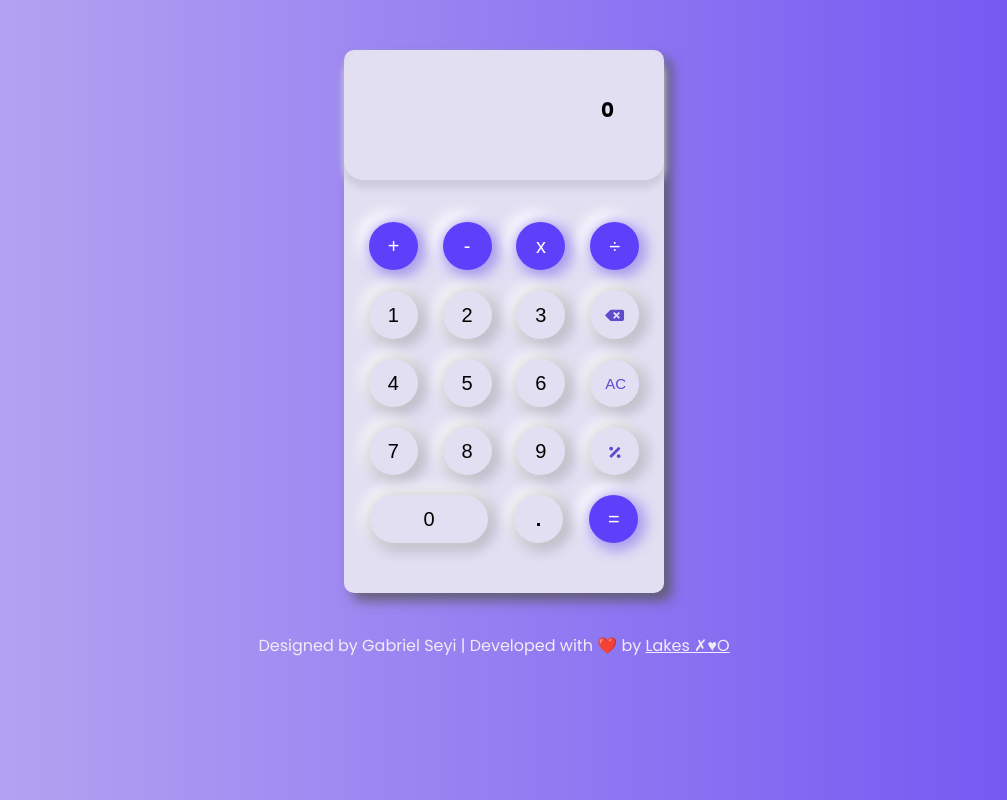
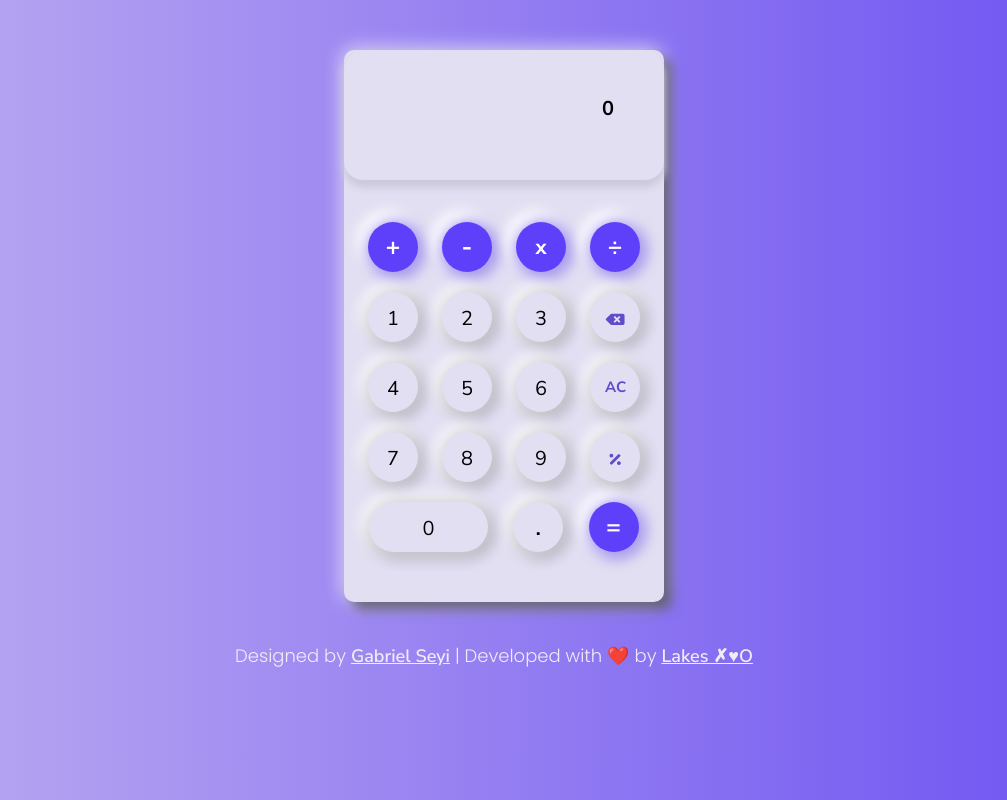
Before and after one commit to Lakesxo/CalculatorApp, a plain HTML site: page index.html in a window 1280 px wide. Shown: the whole page, without its empty margins (136-1143 px from the left). Drawn offline with Linux system fonts and the light colour scheme.

Commit message:
more updates

```diff
--- a/assets/css/index.css
+++ b/assets/css/index.css
@@ -1,7 +1,8 @@
-@import url('https://fonts.googleapis.com/css2?family=Poppins:ital,wght@0,300;0,400;0,500;0,600;0,700;0,800;1,200;1,300;1,400;1,500;1,600;1,700&display=swap');
+@import url('https://fonts.googleapis.com/css2?family=Nunito+Sans:ital,wght@0,200;0,300;0,400;0,600;0,700;0,800;0,900;1,200;1,300;1,400;1,600;1,700;1,800;1,900&family=Poppins:ital,wght@0,300;0,600;1,500&display=swap');
 * {
     margin: 0;
     padding: 0;
+    font-family: 'Nunito Sans', sans-serif;
 }
 body {
     background: linear-gradient(to right, rgb(188, 172, 241), rgb(108, 80, 242));
@@ -16,7 +17,7 @@ body {
     width: 25%;
     padding-bottom: 30px;
     border-radius: 10px;
-    box-shadow: 8px 8px 12px 0px #5b5964d5;
+    box-shadow: 8px 8px 12px 0px #5b5964d5, -1px -1px 20px 0px #ffffffc2;
 }
 .top {
     margin-bottom: 40px;
@@ -25,7 +26,6 @@ body {
     border-bottom: 2px solid #cdcadd;
     padding: 40px 50px;
     box-shadow: 0px 5px 7px 1px #cdcadd;
-    font-family: 'Poppins', sans-serif;
     height: 50px;
 }
 .current {
@@ -43,7 +43,7 @@ button {
     border-radius: 50%;
     border: 0;
     font-size: 20px;
-    padding: 13px 19px 12px 19px;
+    padding: 13px 19px 13px 19px;
     cursor: pointer;
     outline: 0;
 }
@@ -57,21 +57,33 @@ i {
     font-size: 15px;
 }
 .zero {
-    width: 37%;
-    border-radius: 30px;
+    width: 37% !important;
+    border-radius: 30px !important;
 }
 .ac {
     font-size: 15px;
     padding: 15px 15px;
+    font-weight: 700;
 }
 .del {
     padding: 13px 15px;
 }
 .sym {
-    width: 49.13px;
+    width: 50px;
+    height: 50px;
     box-shadow: 3px 3px 13px 5px #a89bed, -6px -6px 13px 5px #FFFFFF;
     background-color: #5e40fa;
     color: white;
+    font-weight: 700;
+    font-size: 25px;
+}
+span.ex {
+    font-size: 21px;
+}
+button.sym {
+    display: flex;
+    justify-content: center;
+    align-items: center;
 }
 .sym:active {
     box-shadow:  inset 6px 6px 5px #312182,
@@ -97,6 +109,8 @@ i {
 .num {
     box-shadow: 3px 3px 13px 5px rgba(0, 0, 0, 0.199), -3px -3px 13px 5px #FFFFFF;
     background-color: #e2dff2;
+    width: 50px;
+    height: 50px;
 }
 .num:active {
     box-shadow:  inset 6px 6px 7px #5a5961,
@@ -114,16 +128,20 @@ p.txt {
 }
 a {
     color: inherit;
+    font-weight: 600;
 }
 a:hover {
     color: rgba(255, 0, 0, 0.767);
 }
 .mobile {
     display: none;
+    font-family: 'Poppins', sans-serif;
 }
 .desktop {
     margin-top: 40px;
     padding-bottom: 90px;
+    font-family: 'Poppins', sans-serif;
+    font-size: 18px;
 }
 
 /* Media Queries*/
--- a/assets/js/index.js
+++ b/assets/js/index.js
@@ -4,14 +4,27 @@ class Calculator {
         this.currentElement = currentElement
         this.clearAll()
     }
+
+    // Clear All function of the AC button
     clearAll(){
         this.currentOperand = ''
         this.previousOperand = ''
         this.symbol = undefined
     }
+
+    // Delete function of the Delete button
     delete(){
         this.currentOperand = this.currentOperand.slice(0, -1)
     }
+
+    // Percent button function
+    percent(){
+        let lolz = parseFloat(this.currentOperand)
+        const computation = lolz / 100
+        this.currentOperand = computation
+    }
+
+    // Function to select operation and compute when there's an input in the previous operand
     selectSymbol(symbol){
         if (this.currentOperand === '') return
         if (this.previousOperand !== ''){
@@ -21,10 +34,14 @@ class Calculator {
         this.previousOperand = this.currentOperand
         this.currentOperand = ''
     }
+
+    // Concatenate numbers so it doesn't add when numbers are clicked
     attachNumber(number){
         if (number === '.' && this.currentOperand.includes('.')) return
         this.currentOperand = this.currentOperand.toString() + number.toString()
     }
+
+    // Compute function to carry out all arithmetic operations
     compute(){
         let computation
         const prev = parseFloat(this.previousOperand)
@@ -50,6 +67,8 @@ class Calculator {
         this.symbol = undefined
         this.previousOperand = ''
     }
+
+    // Adding commas to seperate larger numbers
     getDisplayNumber(number){
         const stringNumber = number.toString()
         const integerDigits = parseFloat(stringNumber.split('.')[0])
@@ -67,6 +86,7 @@ class Calculator {
         }
     }
 
+    // Updates output after every input
     updateOutput(){
         this.currentElement.innerText = this.getDisplayNumber(this.currentOperand)
         if (this.symbol != null) {
@@ -78,7 +98,7 @@ class Calculator {
 }
 
 
-// All needed buttons selected from html
+// All needed buttons and elements selected from html
 let numbers = document.querySelectorAll('[data-number]');
 let symbols = document.querySelectorAll('[data-symbol]');
 let deleteBtn = document.querySelector('[data-delete]');
@@ -86,9 +106,12 @@ let equalsBtn = document.querySelector('[data-equal]');
 let clearBtn = document.querySelector('[data-clear]');
 let previousElement = document.querySelector('[data-previous]');
 let currentElement = document.querySelector('[data-current]');
+let percentBtn = document.querySelector('[data-percent]')
 
+//  Creating new class
 const calculator = new Calculator(previousElement, currentElement)
 
+// Attaching event listener  to all numbers and printing their respective value
 numbers.forEach(btn => {
     btn.addEventListener('click', ()=> {
         calculator.attachNumber(btn.innerText)
@@ -96,6 +119,7 @@ numbers.forEach(btn => {
     })
 })
 
+// Attaching event listener to all operation symbol buttons
 symbols.forEach(btn => {
     btn.addEventListener('click', ()=> {
         calculator.selectSymbol(btn.innerText)
@@ -103,16 +127,25 @@ symbols.forEach(btn => {
     })
 })
 
+// Attaching event listener to percent button
+percentBtn.addEventListener('click', btn => {
+    calculator.percent()
+    calculator.updateOutput()
+})
+
+// Attaching event listener to equals button
 equalsBtn.addEventListener('click', btn => {
     calculator.compute()
     calculator.updateOutput()
 })
 
+// Attaching event listener to AC button
 clearBtn.addEventListener('click', btn => {
     calculator.clearAll()
     calculator.updateOutput()
 })
 
+// Attaching event listener to delete button
 deleteBtn.addEventListener('click', btn => {
     calculator.delete()
     calculator.updateOutput()
--- a/index.html
+++ b/index.html
@@ -17,10 +17,10 @@
             </div>
             <div class="bottom no_tap">
                 <div class="buttons">
-                    <button class="sym" data-symbol>+</button>
-                    <button class="sym" data-symbol>-</button>
-                    <button class="sym" data-symbol>x</button>
-                    <button class="sym" data-symbol>÷</button>
+                    <button class="sym" data-symbol><span>+</span></button>
+                    <button class="sym" data-symbol><span>-</span></button>
+                    <button class="sym" data-symbol><span class="ex">x</span></button>
+                    <button class="sym" data-symbol><span>÷</span></button>
                 </div>
                 <div class="buttons no_tap">
                     <button class="num" data-number>1</button>
@@ -38,7 +38,7 @@
                     <button class="num" data-number>7</button>
                     <button class="num" data-number>8</button>
                     <button class="num" data-number>9</button>
-                    <button class="num lol"><i class="fas fa-percentage"></i></button>
+                    <button class="num lol" data-percent><i class="fas fa-percentage"></i></button>
                 </div>
                 <div class="buttons">
                     <button class="num zero" data-number>0</button>
@@ -49,10 +49,10 @@
         </div>
     </div>
     <div class="desktop">
-        <p class="text">Designed by Gabriel Seyi | Developed with ❤️ by <a href="https://linktr.ee/lakes_xo" target="_blank">Lakes ✗♥O</a></p>
+        <p class="text">Designed by <a href="https://dribbble.com/iamjoshgab" target="_blank">Gabriel Seyi</a> | Developed with ❤️ by <a href="https://linktr.ee/lakes_xo" target="_blank">Lakes ✗♥O</a></p>
     </div>
     <div class="mobile">
-        <p class="text">Designed by Gabriel Seyi</p>
+        <p class="text">Designed by <a href="https://dribbble.com/iamjoshgab" target="_blank">Gabriel Seyi</a></p>
         <p class="text txt">Developed with ❤️ by <a href="https://linktr.ee/lakes_xo" target="_blank">Lakes ✗♥O</a></p>
     </div>
     <script src="./assets/js/index.js"></script>
```
